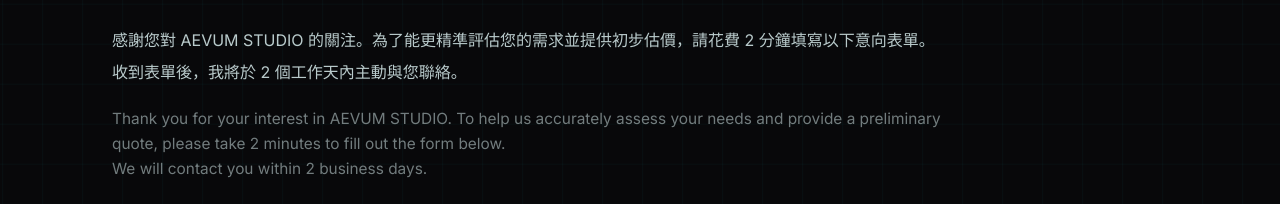
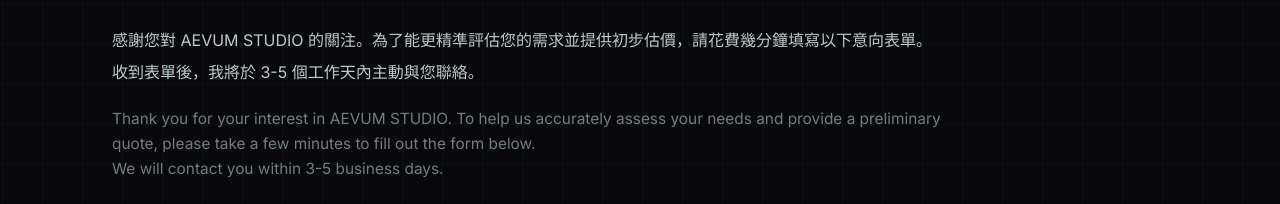
Before and after one commit to eternalism0719/Aevum_Studio, a website: page contact.html in a window 1280 px wide. Shown: the part 360-564 px from the top of the page. Drawn offline with nearby package versions, Linux system fonts and the light colour scheme.

Commit message:
docs(contact): update form completion time and response time estimates

```diff
--- a/contact.html
+++ b/contact.html
@@ -332,11 +332,11 @@
     </div>
 </h1>
 <p class="font-body-md text-body-md text-on-surface-variant max-w-3xl mb-6 leading-loose text-pretty">
-                感謝您對 AEVUM STUDIO 的關注。為了能更精準評估您的需求並提供初步估價，請花費 2 分鐘填寫以下意向表單。<br>
-                收到表單後，我將於 2 個工作天內主動與您聯絡。<br>
+                感謝您對 AEVUM STUDIO 的關注。為了能更精準評估您的需求並提供初步估價，請花費幾分鐘填寫以下意向表單。<br>
+                收到表單後，我將於 3-5 個工作天內主動與您聯絡。<br>
                 <span class="text-sm opacity-60 block mt-4 font-normal leading-relaxed text-pretty">
-                    Thank you for your interest in AEVUM STUDIO. To help us accurately assess your needs and provide a preliminary quote, please take 2 minutes to fill out the form below.<br>
-                    We will contact you within 2 business days.
+                    Thank you for your interest in AEVUM STUDIO. To help us accurately assess your needs and provide a preliminary quote, please take a few minutes to fill out the form below.<br>
+                    We will contact you within 3-5 business days.
                 </span>
             </p>
 <div class="font-body-md text-body-md text-text-muted flex items-start justify-center md:justify-start gap-3">
```
